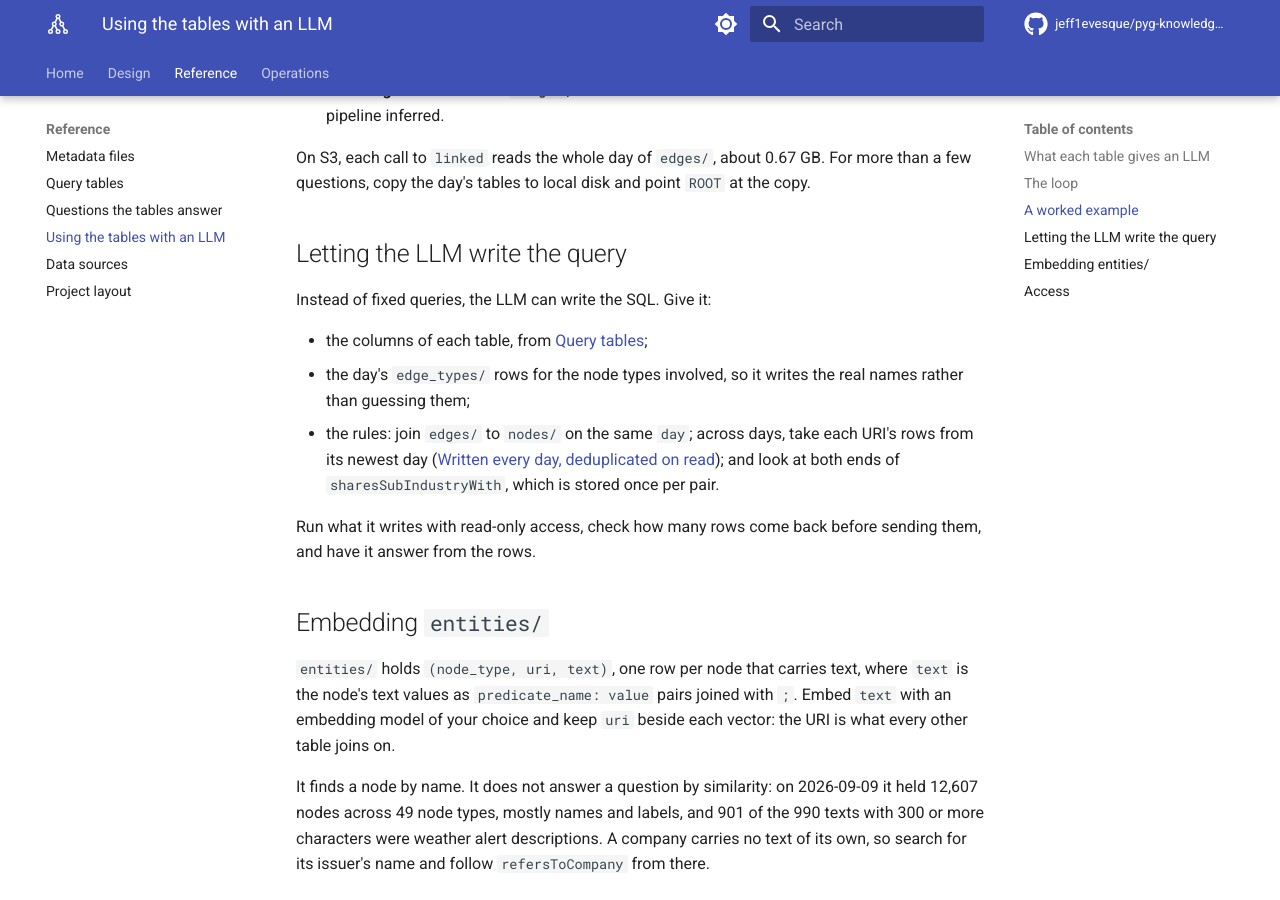
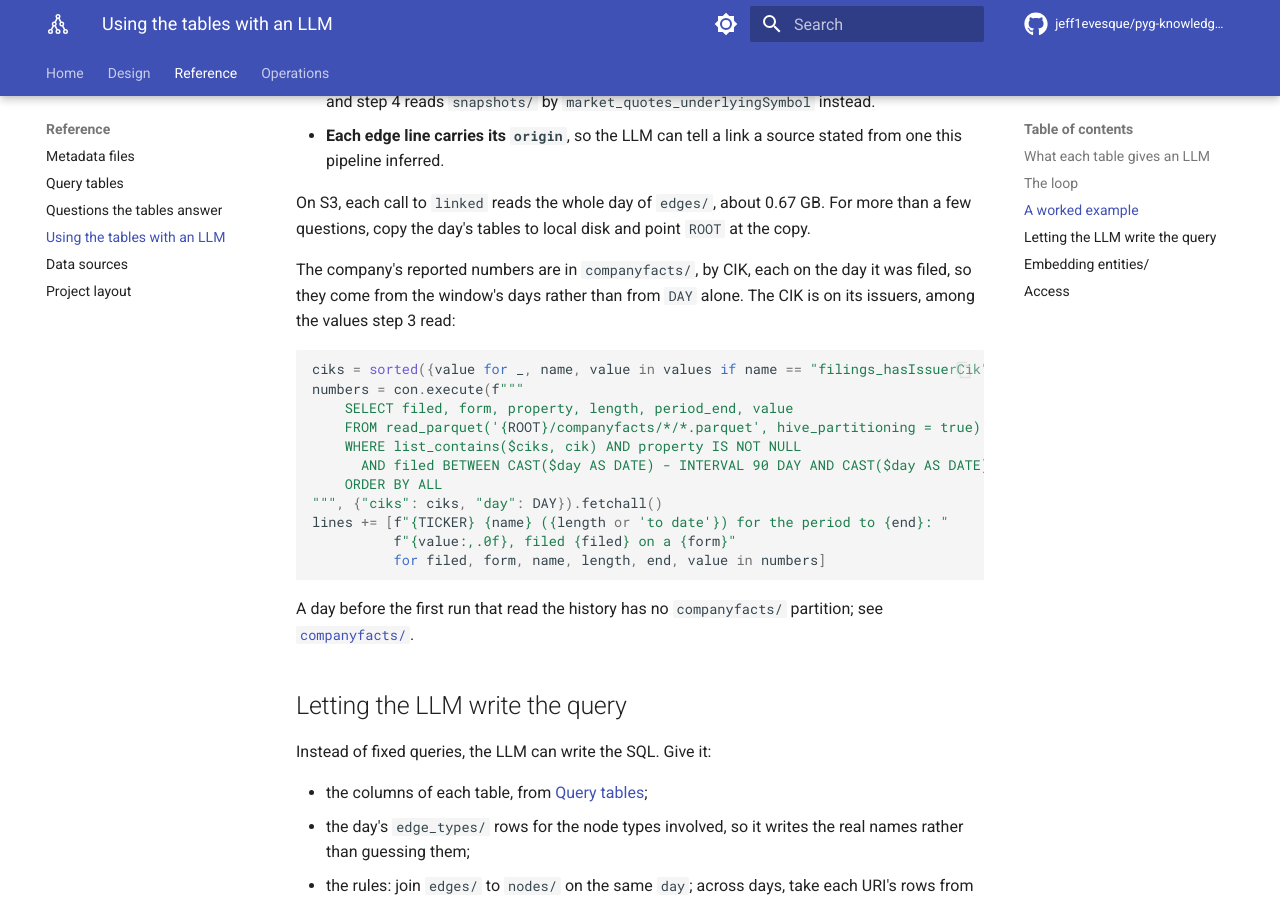
Before and after one commit to jeff1evesque/pyg-knowledge-graph-builder, an MkDocs documentation site: the page built from documentation/reference/llm.md, in a window 1280 px wide and 900 px high, scrolled down 3155 px. Built offline with MkDocs 1.6.1 and Material for MkDocs 9.7.7, drawn with Linux system fonts in a browser that asks for light colours; comment, search, counter and statistics services are not loaded; some of the changed text lies outside the part shown.

Commit message:
#437: llm.md, a company's reported numbers come from companyfacts/

````diff
--- a/documentation/reference/llm.md
+++ b/documentation/reference/llm.md
@@ -16,6 +16,7 @@ The `.pt` has no part in this. It holds numbers without names; see
 | `edge_types/` | the relations that exist, and whether each link was stated by a source (`raw`) or inferred by this pipeline (`enrichment`, `unification`) | 838 rows on 2026-09-09 |
 | `facts/` | names, dates, amounts and codes on every non-market node | several rows per node |
 | `snapshots/` | option and equity quotes | 9.3 million rows a day: summarize before prompting |
+| `companyfacts/` | a company's reported numbers, by CIK, with `property` and `length` naming them plainly | a number is only on the day it was filed, so read the window's days |
 | `entities/` | finding a node by name, or embedding | mostly short names and labels |
 | `graph/` | multi-hop questions over one day, in SPARQL | one day at a time, and no market data |
 
@@ -138,6 +139,27 @@ On S3, each call to `linked` reads the whole day of `edges/`, about 0.67 GB. For
 more than a few questions, copy the day's tables to local disk and point `ROOT`
 at the copy.
 
+The company's reported numbers are in `companyfacts/`, by CIK, each on the day it
+was filed, so they come from the window's days rather than from `DAY` alone. The
+CIK is on its issuers, among the values step 3 read:
+
+```python
+ciks = sorted({value for _, name, value in values if name == "filings_hasIssuerCik"})
+numbers = con.execute(f"""
+    SELECT filed, form, property, length, period_end, value
+    FROM read_parquet('{ROOT}/companyfacts/*/*.parquet', hive_partitioning = true)
+    WHERE list_contains($ciks, cik) AND property IS NOT NULL
+      AND filed BETWEEN CAST($day AS DATE) - INTERVAL 90 DAY AND CAST($day AS DATE)
+    ORDER BY ALL
+""", {"ciks": ciks, "day": DAY}).fetchall()
+lines += [f"{TICKER} {name} ({length or 'to date'}) for the period to {end}: "
+          f"{value:,.0f}, filed {filed} on a {form}"
+          for filed, form, name, length, end, value in numbers]
+```
+
+A day before the first run that read the history has no `companyfacts/`
+partition; see [`companyfacts/`](tables.md#companyfacts).
+
 ## Letting the LLM write the query
 
 Instead of fixed queries, the LLM can write the SQL. Give it:
````
